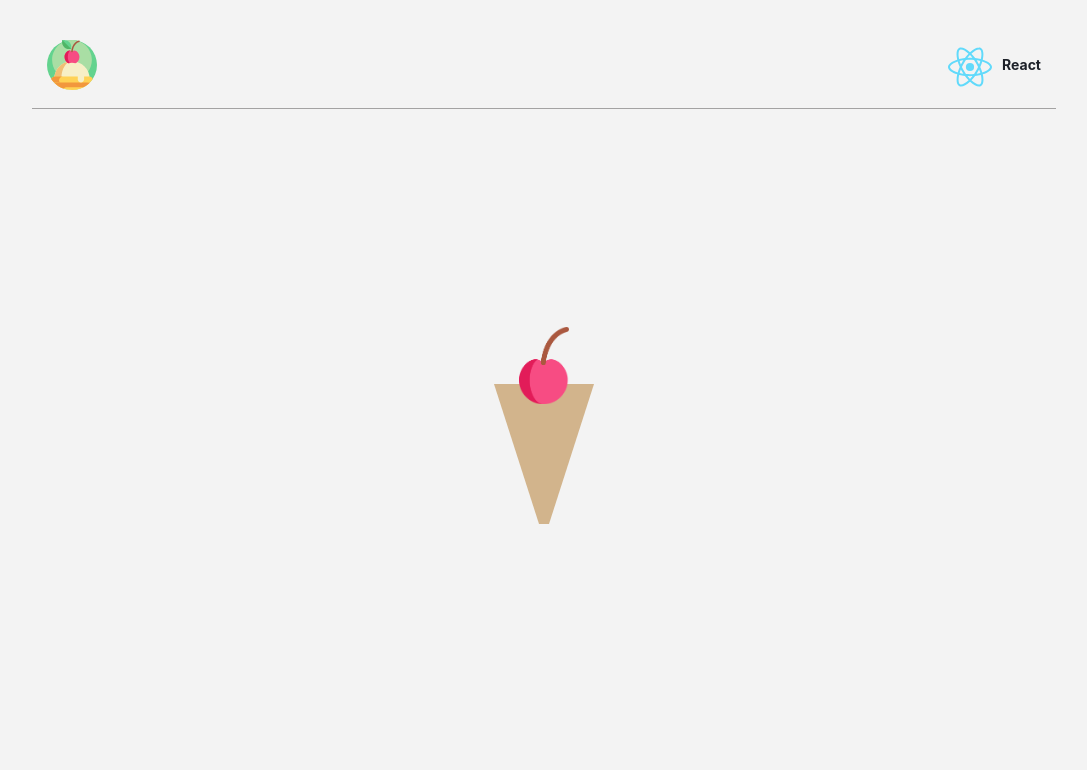
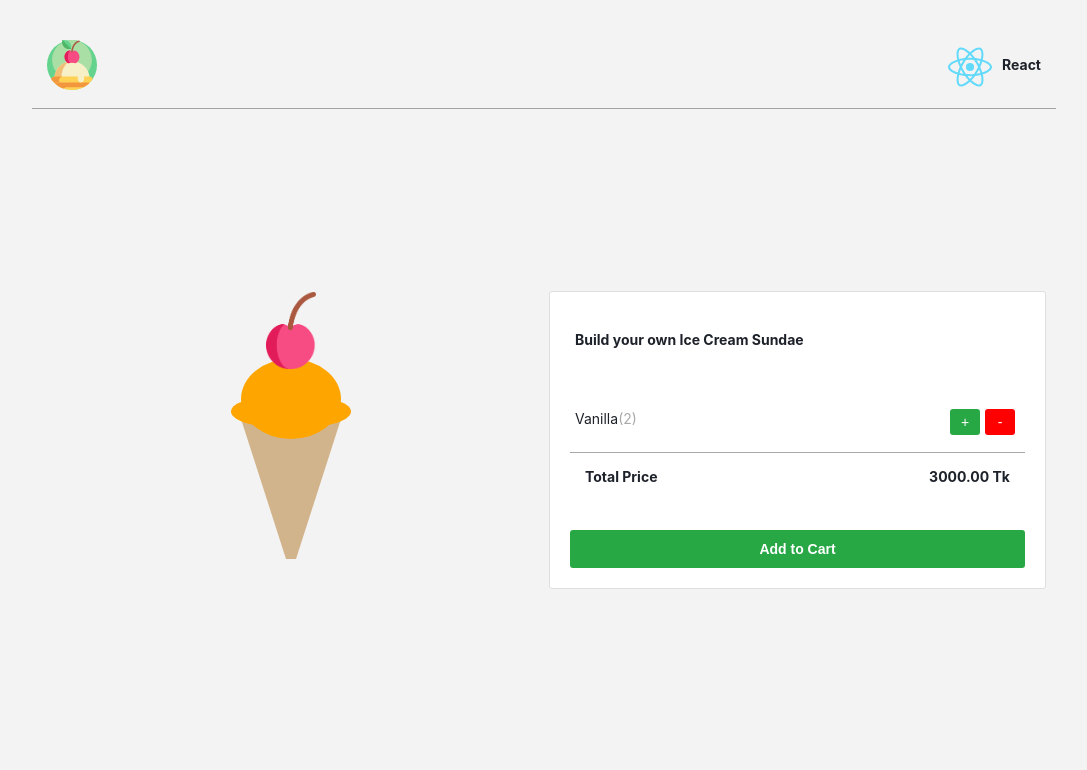
Before and after one commit to mtaz337/ice-cream, a React (Create React App) app: page / in a window 1280 px wide. Shown: the top 770 px of the page, without its empty margins (96-1183 px from the left). Built offline with nearby package versions, Linux system fonts and the light colour scheme.

Commit message:
minor style fixes in ice-cream-builder component

```diff
--- a/src/components/Body/Body.jsx
+++ b/src/components/Body/Body.jsx
@@ -1,5 +1,5 @@
 import React from 'react'
-import IceCreamBuilder from '../../containers/IceCreamBuilder.jsx/IceCreamBuilder'
+import IceCreamBuilder from '../../containers/IceCreamBuilder/IceCreamBuilder'
 import classes from './Body.module.css'
 const Body = () => {
   return (
--- a/src/components/Builder/Builder.jsx
+++ b/src/components/Builder/Builder.jsx
@@ -5,12 +5,12 @@ import Modal from './Modal/Modal'
 import TotalPrice from './TotalPrice/TotalPrice'
 const Builder = () => {
   return (
-    <div >
+        <div>
                 <div className={classes.builder}>
                     <h3>Build your own Ice Cream Sundae</h3>
                     <Items/>
                     <TotalPrice/>
-              <button type="button"   className={[classes.order ,classes.rounded].join( )}>
+                    <button type="button"  className={[classes.order ,'rounded'].join(' ')}>
                       Add to Cart
                     </button>
                 </div>
--- a/src/components/Builder/Modal/Modal.jsx
+++ b/src/components/Builder/Modal/Modal.jsx
@@ -2,7 +2,7 @@ import React from 'react'
 import classes from './Modal.module.css'
 const Modal = ({children}) => {
   return (
-    <div  >
+    <div >
     <div className={classes.backdrop}></div>
     <div className={classes.modalBody}>
       {children}
--- a/src/components/Builder/items/item/item.jsx
+++ b/src/components/Builder/items/item/item.jsx
@@ -6,8 +6,8 @@ const item = () => {
     <span>Vanilla</span>
     <span className={classes.quantity}>2</span>
     <div className="right">
-      <button type="button" className={[classes.plus, classes.rounded].join( )}>+</button>
-      <button type="button" className={[classes.minus,classes.rounded].join( )}>-</button>
+      <button type="button" className={[classes.plus, 'rounded'].join(" ")}>+</button>
+      <button type="button" className={[classes.minus,'rounded'].join(" ")}>-</button>
     </div>
   </li>
   )
--- a/src/components/iceCream/Scoop/Scoop.jsx
+++ b/src/components/iceCream/Scoop/Scoop.jsx
@@ -2,7 +2,7 @@ import React from 'react'
 import classes from './Scoop.module.css'
 const Scoop = () => {
   return (
-    <div className={[classes.scoop, classes.orange].join( )}></div>
+    <div className={[classes.scoop, classes.orange].join(" ")}></div>
 
   )
 }
--- a/src/containers/IceCreamBuilder.jsx/IceCreamBuilder.jsx
+++ b/src/containers/IceCreamBuilder/IceCreamBuilder.jsx
@@ -7,7 +7,7 @@ export default class IceCreamBuilder extends Component {
     state = {};
   render() {
     return (
-        <div className={['container', classes.container].join( )} >
+        <div className={['container', classes.container].join(" ")}>
             <IceCream/>
             <Builder/>
         </div>
```
Also changed, not shown: src/containers/IceCreamBuilder/IceCreamBuilder.module.css (renamed from src/containers/IceCreamBuilder.jsx/IceCreamBuilder.module.css). Lines whose indentation alone changed are shown as unchanged.
